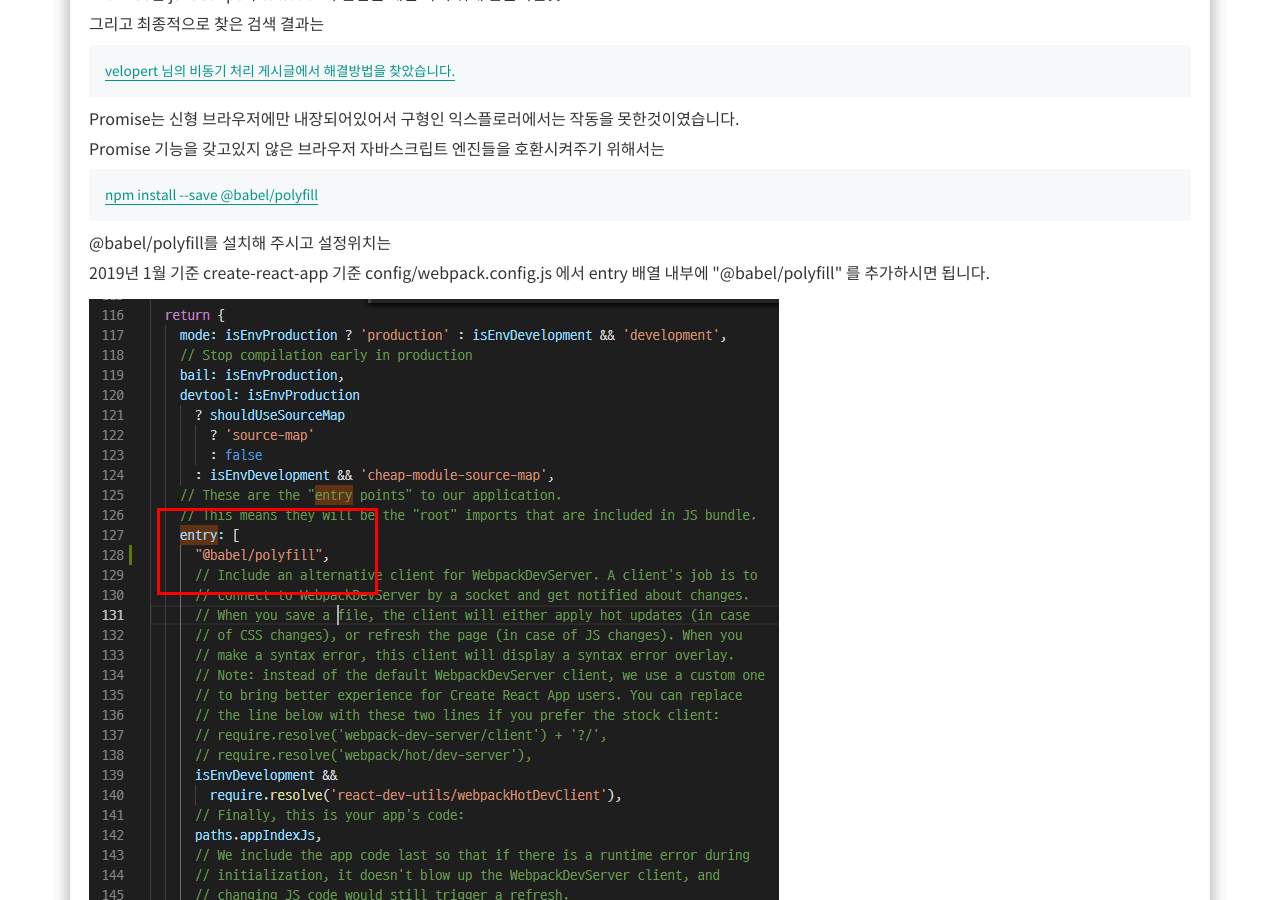
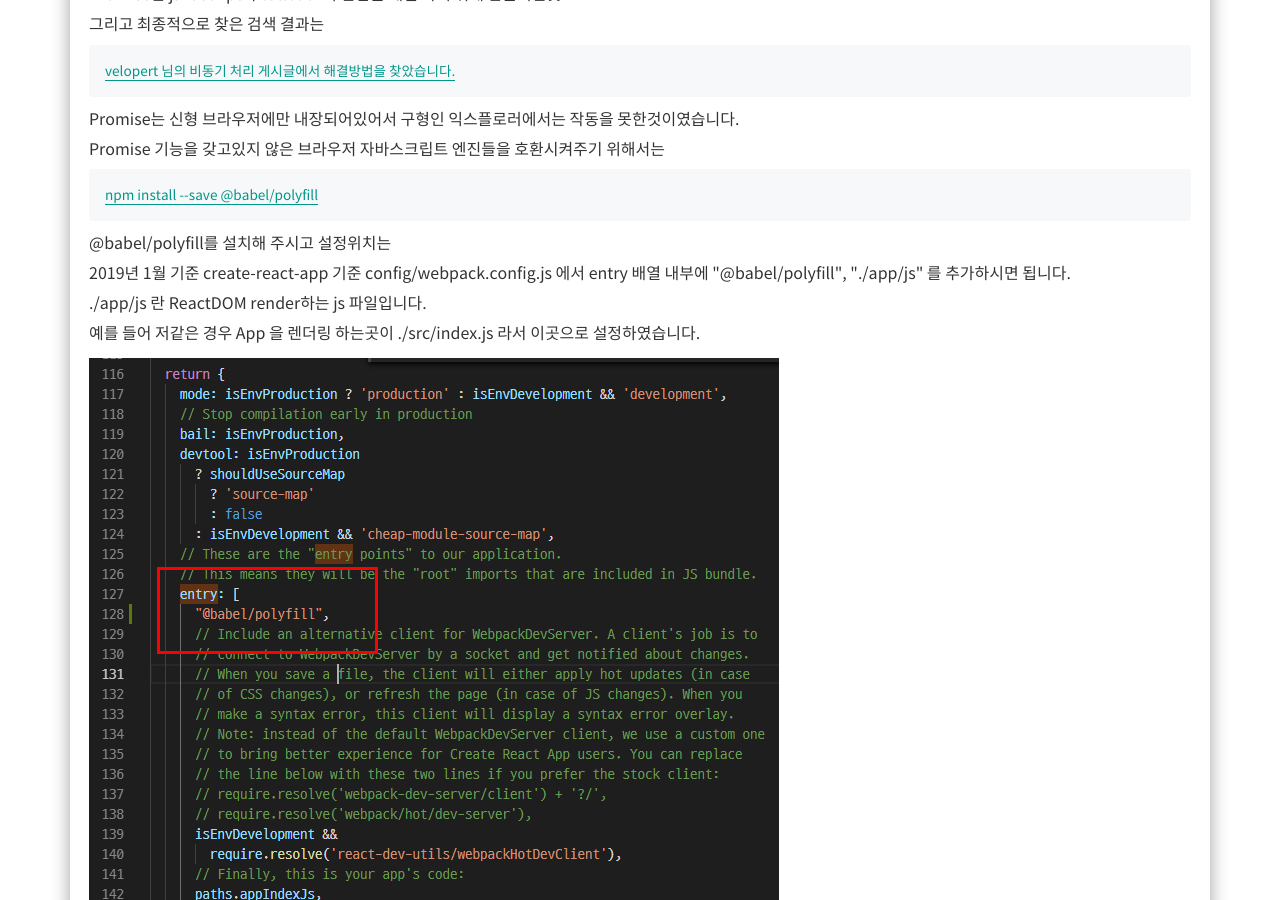
Before and after one commit to alalstjr/promote.github.io, a Jekyll site: the page built from _posts/2019-1-26-ReactJS-TimeAgo IE 개체인식 오류 해결.md, in a window 1280 px wide and 900 px high, scrolled down 1411 px. Built offline with Jekyll 4.4.1, drawn with Linux system fonts in a browser that asks for light colours; nearby versions of some CDN libraries; our own code applies the rules of GitHub Pages for plain Markdown files; comment, search, counter and statistics services are not loaded.

Commit message:
Update 2019-1-26-ReactJS-TimeAgo IE 개체인식 오류 해결.md

```diff
--- a/_posts/2019-1-26-ReactJS-TimeAgo IE 개체인식 오류 해결.md
+++ b/_posts/2019-1-26-ReactJS-TimeAgo IE 개체인식 오류 해결.md
@@ -33,7 +33,9 @@
     <a href="https://babeljs.io/docs/en/babel-polyfill" target="_balnk">npm install --save @babel/polyfill</a>
   </div>
   <p>@babel/polyfill를 설치해 주시고 설정위치는</p>
-  <p>2019년 1월 기준 create-react-app 기준 config/webpack.config.js 에서 entry 배열 내부에 "@babel/polyfill" 를 추가하시면 됩니다.</p>
+  <p>2019년 1월 기준 create-react-app 기준 config/webpack.config.js 에서 entry 배열 내부에 "@babel/polyfill", "./app/js" 를 추가하시면 됩니다.</p>
+  <p>./app/js 란 ReactDOM render하는 js 파일입니다.</p>
+  <p>예를 들어 저같은 경우 App 을 렌더링 하는곳이 ./src/index.js 라서 이곳으로 설정하였습니다.</p>
   <div class="img-box">
     <img src="{{ site.baseurl }}/static/img/post/2019-1-26-3.png" alt="자바스크립트 출력확인" />
   </div>
```
